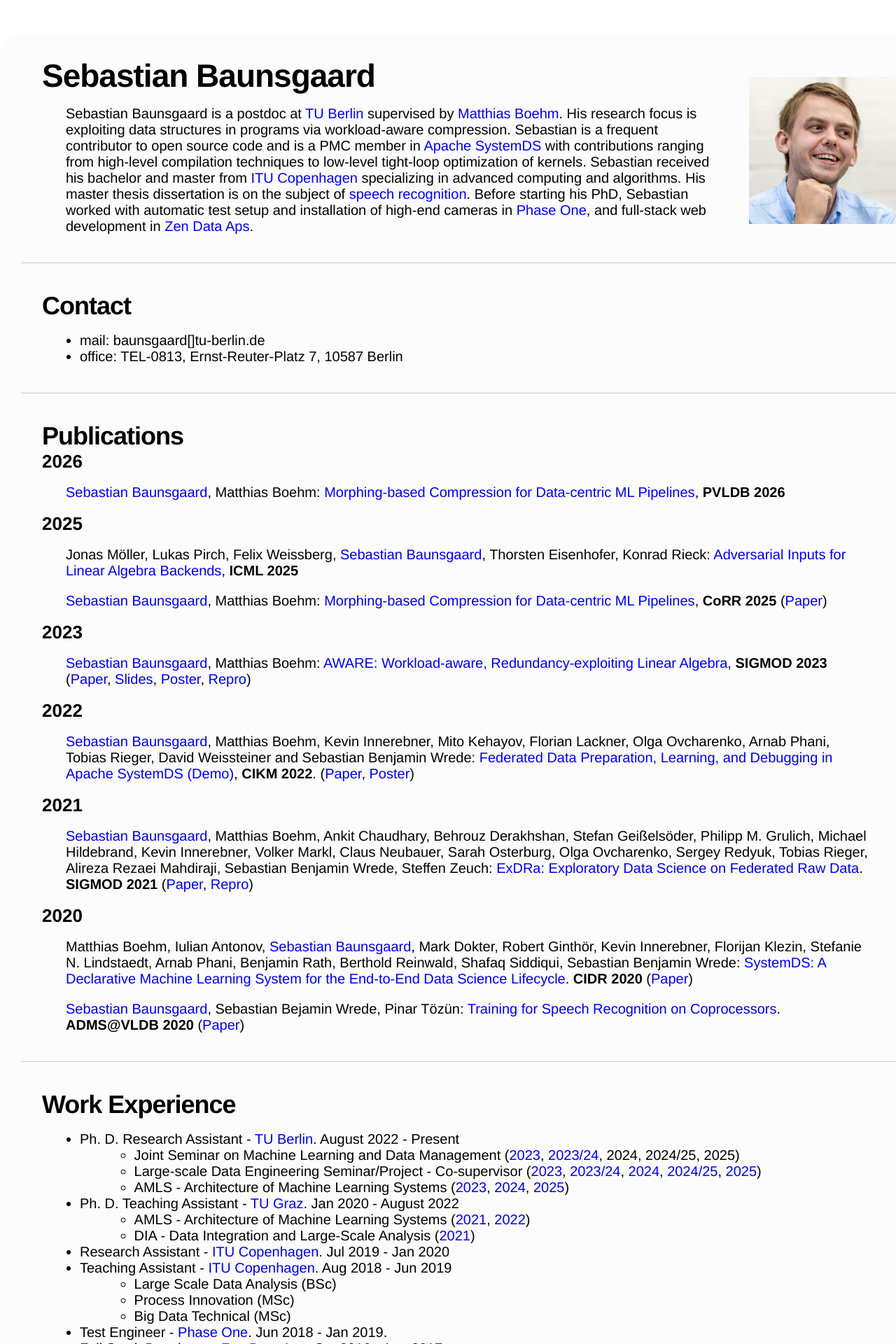
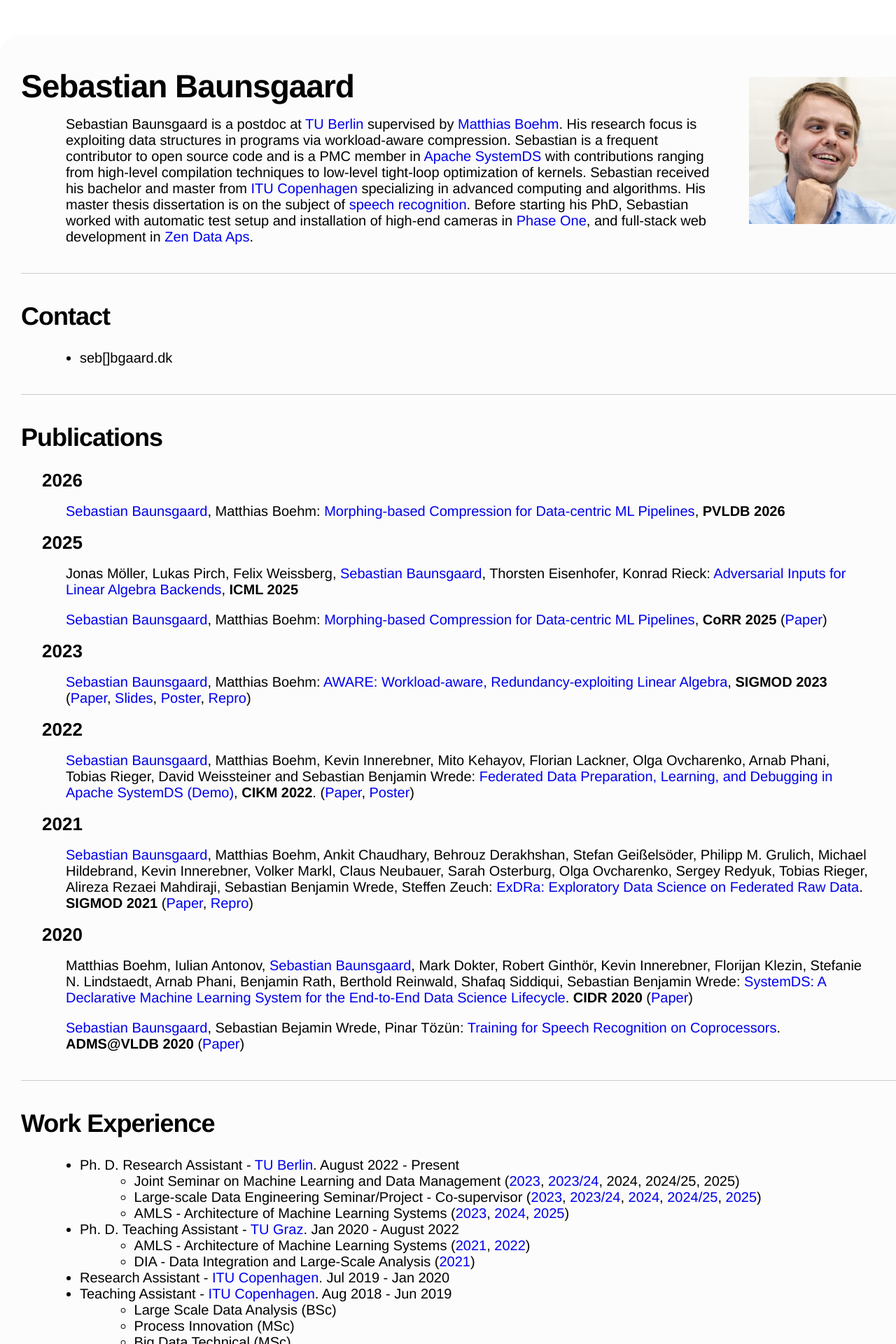
Before and after one commit to Baunsgaard/baunsgaard.github.io, a Jekyll site: the page built from index.md, in a window 1280 px wide. Shown: the top 1920 px of the page at 70% size. Built offline with Jekyll 4.4.1, drawn with Linux system fonts in a browser that asks for light colours.

Commit message:
update site

```diff
--- a/_sass/baunsgaard/_base.scss
+++ b/_sass/baunsgaard/_base.scss
@@ -58,16 +58,16 @@
 }
 h1{
   letter-spacing: -1px;
-  // margin: 20px 0;
+  margin: 20px 0;
   font-size: 2.3em;
 }
 h2{
   letter-spacing: -1px;
-  // margin: 10px 0;
+  margin: 30px 0;
   font-size: 1.8em;
 }
 h3{
-  // margin: 5px 0;
+  margin: 5px 30px;
   font-size: 1.3em;
 }
 
--- a/index.md
+++ b/index.md
@@ -10,8 +10,7 @@
 
 ## Contact
 
-- mail: baunsgaard[]tu-berlin.de
-- office: TEL-0813, Ernst-Reuter-Platz 7, 10587 Berlin
+- seb[]bgaard.dk
 
 ---
 
```
Also changed, not shown: 2 other files.
